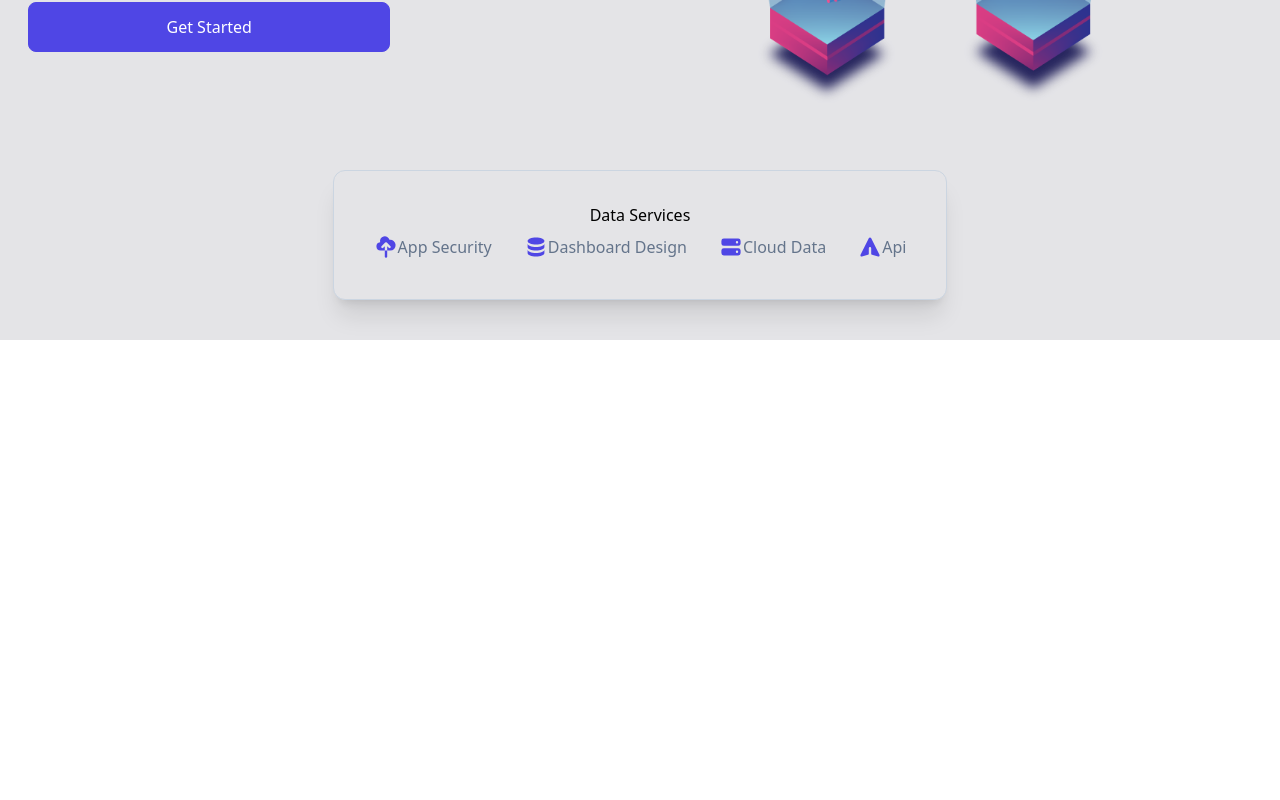
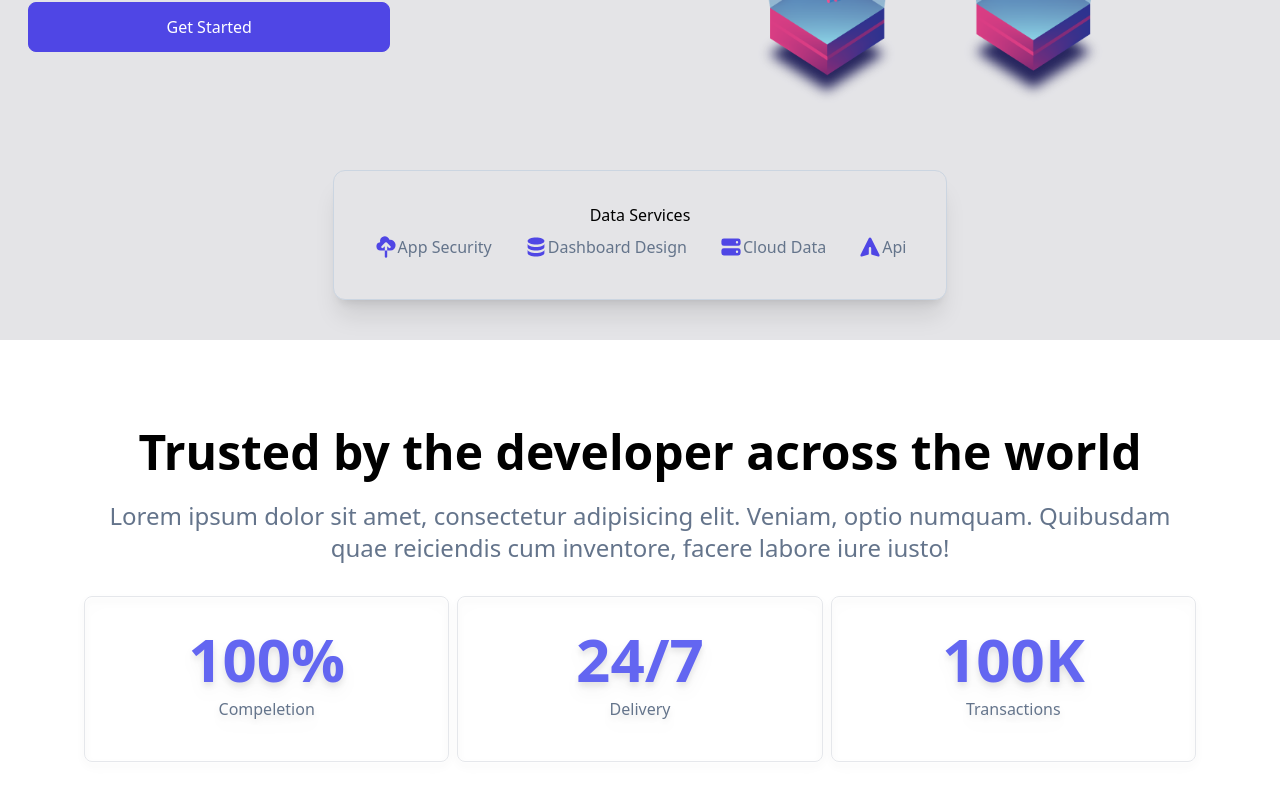
Before and after one commit to jehangir147/Cloud-app, a React (Create React App) app: page / in a window 1280 px wide. Shown: the part 460-1260 px from the top of the page. Before the commit the page ends 800 px from the top, so only its background shows below. Built offline with nearby package versions, Linux system fonts and the light colour scheme.

Commit message:
Implemented About section

```diff
--- a/src/App.js
+++ b/src/App.js
@@ -1,3 +1,4 @@
+import About from "./components/About";
 import Hero from "./components/Hero";
 import Navbar from "./components/Navbar";
 
@@ -6,6 +7,7 @@ function App() {
     <>
       <Navbar />
       <Hero />
+      <About />
     </>
   );
 }
--- /dev/null
+++ b/src/components/About.jsx
@@ -0,0 +1,34 @@
+import React from "react";
+
+const About = () => {
+  return (
+    <div className="w-full max-w-[1240px] px-4 py-16 mx-auto bg-white ">
+      <div className="w-full flex flex-col px-12 text-center">
+        <h2 className=" text-5xl font-bold my-6">
+          Trusted by the developer across the world
+        </h2>
+        <p className=" text-2xl text-slate-500">
+          Lorem ipsum dolor sit amet, consectetur adipisicing elit. Veniam,
+          optio numquam. Quibusdam quae reiciendis cum inventore, facere labore
+          iure iusto!
+        </p>
+        <div className="grid md:grid-cols-3 gap-2 my-8">
+          <div className="  border drop-shadow-lg rounded-lg py-8">
+            <h1 className=" text-6xl font-bold text-indigo-500">100%</h1>
+            <p className=" py-2 font-medium text-slate-500">Compeletion</p>
+          </div>
+          <div className="  border drop-shadow-lg rounded-lg py-8">
+            <h1 className=" text-6xl font-bold text-indigo-500">24/7</h1>
+            <p className=" py-2 font-medium text-slate-500">Delivery</p>
+          </div>
+          <div className="  border drop-shadow-lg rounded-lg py-8">
+            <h1 className=" text-6xl font-bold text-indigo-500">100K</h1>
+            <p className=" py-2 font-medium text-slate-500">Transactions</p>
+          </div>
+        </div>
+      </div>
+    </div>
+  );
+};
+
+export default About;
```
